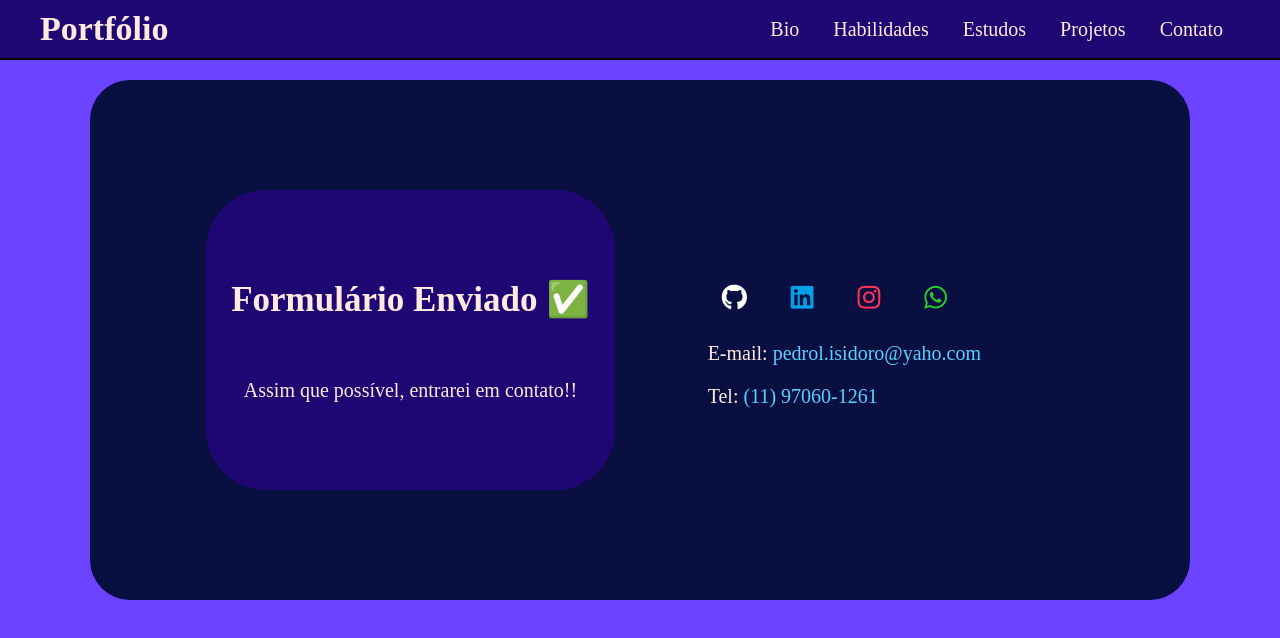
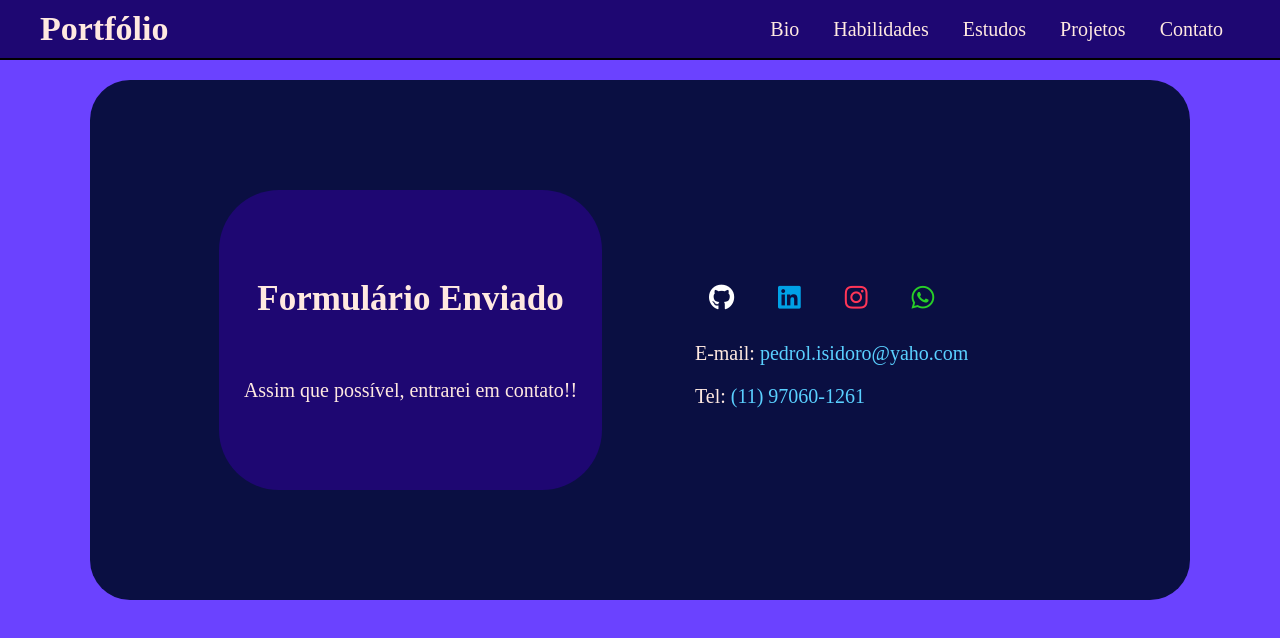
Before and after one commit to pedro-isidoro/portfolio, a React (Vite) app: page /contacts in a window 1280 px wide. Shown: the top 638 px of the page. Built offline with nearby package versions, Linux system fonts and the light colour scheme.

Commit message:
Atualizando e refatorando.

```diff
--- a/src/components/form/Form.jsx
+++ b/src/components/form/Form.jsx
@@ -111,7 +111,7 @@ function Formulary(){
                     </div>
                 </form>
                 <div className="flex-column" id="div-form-send">
-                    <h3>Formulário Enviado ✅</h3>
+                    <h3>Formulário Enviado</h3>
                     <p>Assim que possível, entrarei em contato!!</p>
                 </div>
             </div>
--- a/src/css/responsive.css
+++ b/src/css/responsive.css
@@ -390,9 +390,9 @@
 
     #div-form-send h3{
         font-size: 2.6rem;
+        height: 8rem;
     }
 }
-/* Deve ser meu cell: entre 426px - 417p */
 
 @media(max-width: 392px){
     .skills .languages-skills .languages .heading-2{
@@ -448,7 +448,7 @@
     }
 
     #div-form-send h3{
-        height: 8rem;
+        height: 7rem;
     }
 
     #div-form-send p{
@@ -516,6 +516,7 @@
 
     #div-form-send h3{
         font-size: 2rem;
+        height: 6rem;
     }
 
     #div-form-send p{
```
